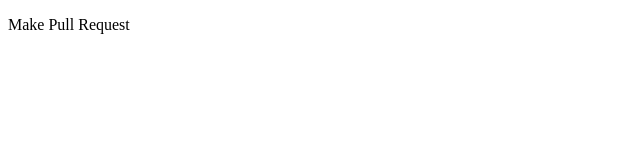
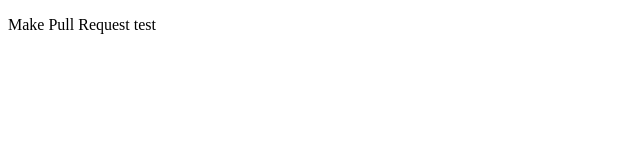
Before and after one commit to Akira-Fukuta/Todo-app, a plain HTML site: page index.html in a window 1280 px wide. Shown: the full height of the page, 0-640 px from the left. Drawn offline with Linux system fonts and the light colour scheme.

Commit message:
make puss request test

```diff
--- a/index.html
+++ b/index.html
@@ -7,6 +7,6 @@
   <title>Document</title>
 </head>
 <body>
-  <p>Make Pull Request</p>
+  <p>Make Pull Request test</p>
 </body>
 </html>
```
